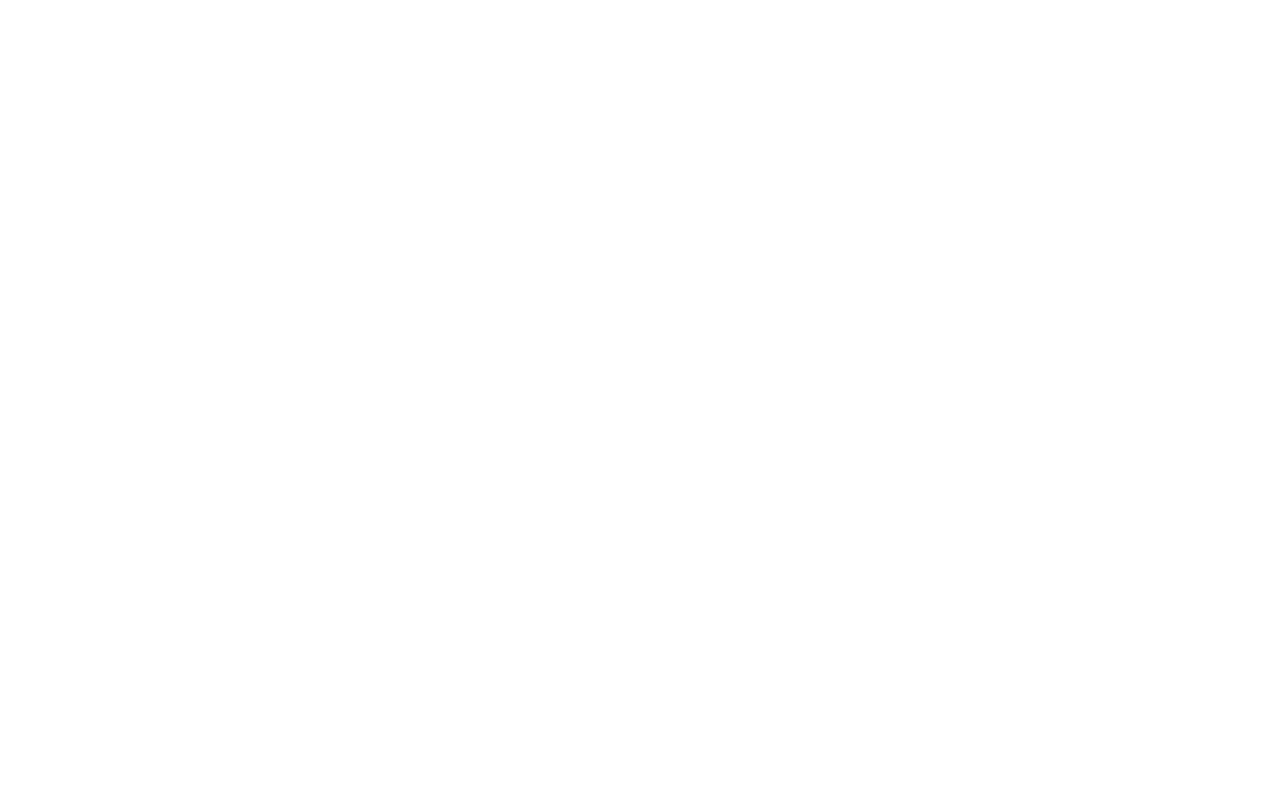
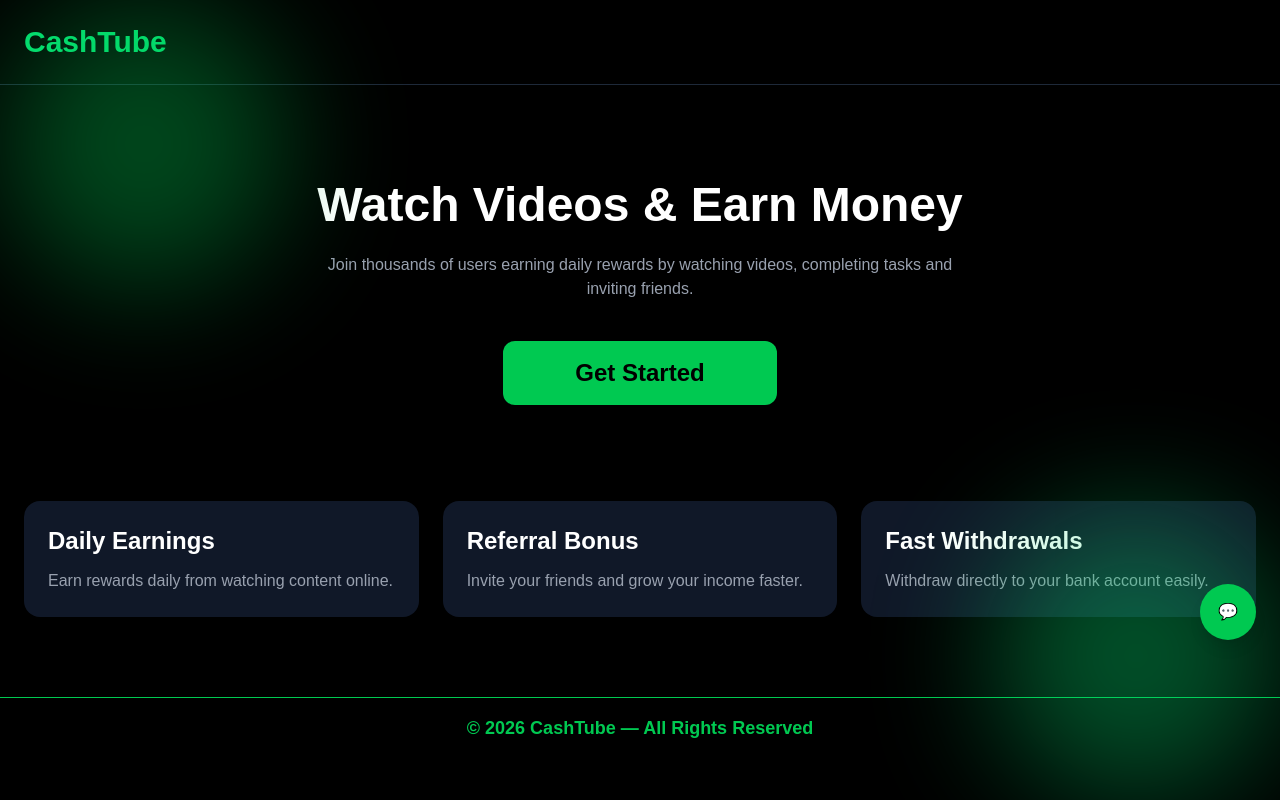
Before and after one commit to excelo7/cashtube2, a Next.js app: page / in a window 1280 px wide. Before the commit this address had no page. Built offline with nearby package versions, Linux system fonts and the light colour scheme.

Commit message:
restore full homepage

```diff
--- a/app/page.tsx
+++ b/app/page.tsx
@@ -1,5 +1,83 @@
-import { redirect } from "next/navigation";
+export default function Home() {
+  return (
+    <main className="min-h-screen bg-black text-white relative overflow-hidden">
+<div className="absolute top-0 left-0 w-72 h-72 bg-green-500 rounded-full blur-3xl opacity-20 animate-pulse"></div>
 
-export default function Home() {
-  redirect("/login");
+<div className="absolute bottom-0 right-0 w-72 h-72 bg-green-400 rounded-full blur-3xl opacity-20 animate-pulse"></div>
+      <div className="flex items-center justify-between p-6 border-b border-gray-800">
+        <h1 className="text-3xl font-bold text-green-400">
+          CashTube
+        </h1>
+
+      </div>
+
+      <section className="flex flex-col items-center justify-center text-center px-6 py-24">
+
+        <h2 className="text-5xl font-bold mb-6">
+          Watch Videos & Earn Money
+        </h2>
+
+        <p className="text-gray-400 max-w-2xl mb-10">
+          Join thousands of users earning daily rewards by watching videos,
+          completing tasks and inviting friends.
+        </p>
+
+        <button className="bg-green-500 text-black px-8 py-4 rounded-xl text-lg font-bold">
+          <a
+  href="/login"
+  className="bg-green-500 text-black px-10 py-4 rounded-2xl font-bold text-2xl"
+>
+  Get Started
+</a>
+        </button>
+
+      </section>
+
+      <section className="grid md:grid-cols-3 gap-6 px-6 pb-20">
+
+        <div className="bg-gray-900 p-6 rounded-2xl">
+          <h3 className="text-2xl font-bold mb-3">
+            Daily Earnings
+          </h3>
+
+          <p className="text-gray-400">
+            Earn rewards daily from watching content online.
+          </p>
+        </div>
+
+        <div className="bg-gray-900 p-6 rounded-2xl">
+          <h3 className="text-2xl font-bold mb-3">
+            Referral Bonus
+          </h3>
+
+          <p className="text-gray-400">
+            Invite your friends and grow your income faster.
+          </p>
+        </div>
+
+        <div className="bg-gray-900 p-6 rounded-2xl">
+          <h3 className="text-2xl font-bold mb-3">
+            Fast Withdrawals
+          </h3>
+
+          <p className="text-gray-400">
+            Withdraw directly to your bank account easily.
+          </p>
+        </div>
+
+      </section>
+      <div className="overflow-hidden py-4 border-t border-green-500">
+  <p className="text-center text-green-500 font-bold text-lg">
+    © 2026 CashTube — All Rights Reserved
+  </p>
+</div>
+<a
+  href="https://t.me/cashtubehelp"
+  target="_blank"
+  className="fixed bottom-40 right-6 w-14 h-14 bg-green-500 rounded-full flex items-center justify-center text-black font-bold shadow-lg"
+>
+  💬
+</a>
+    </main>
+  );
 }
```
